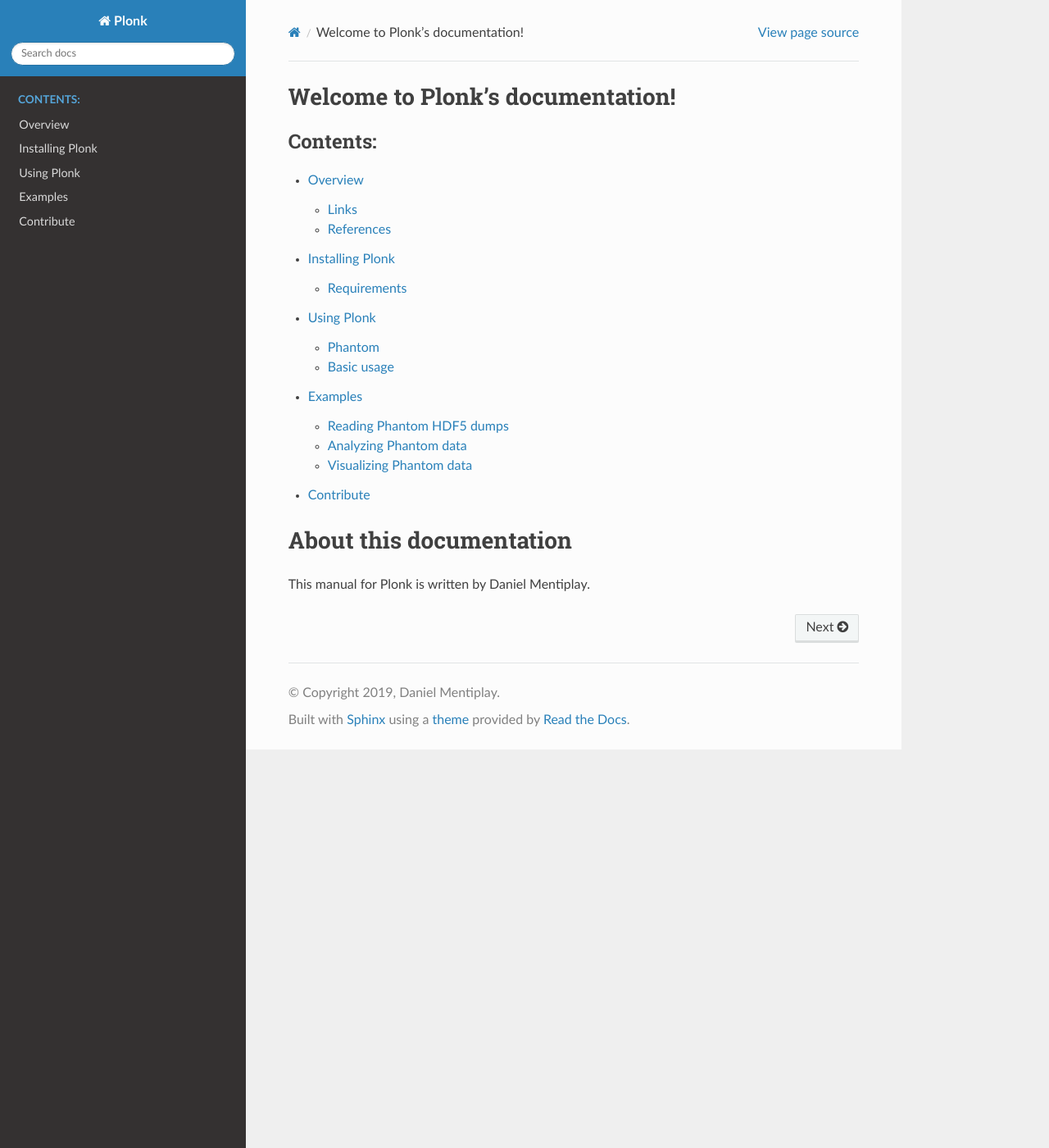
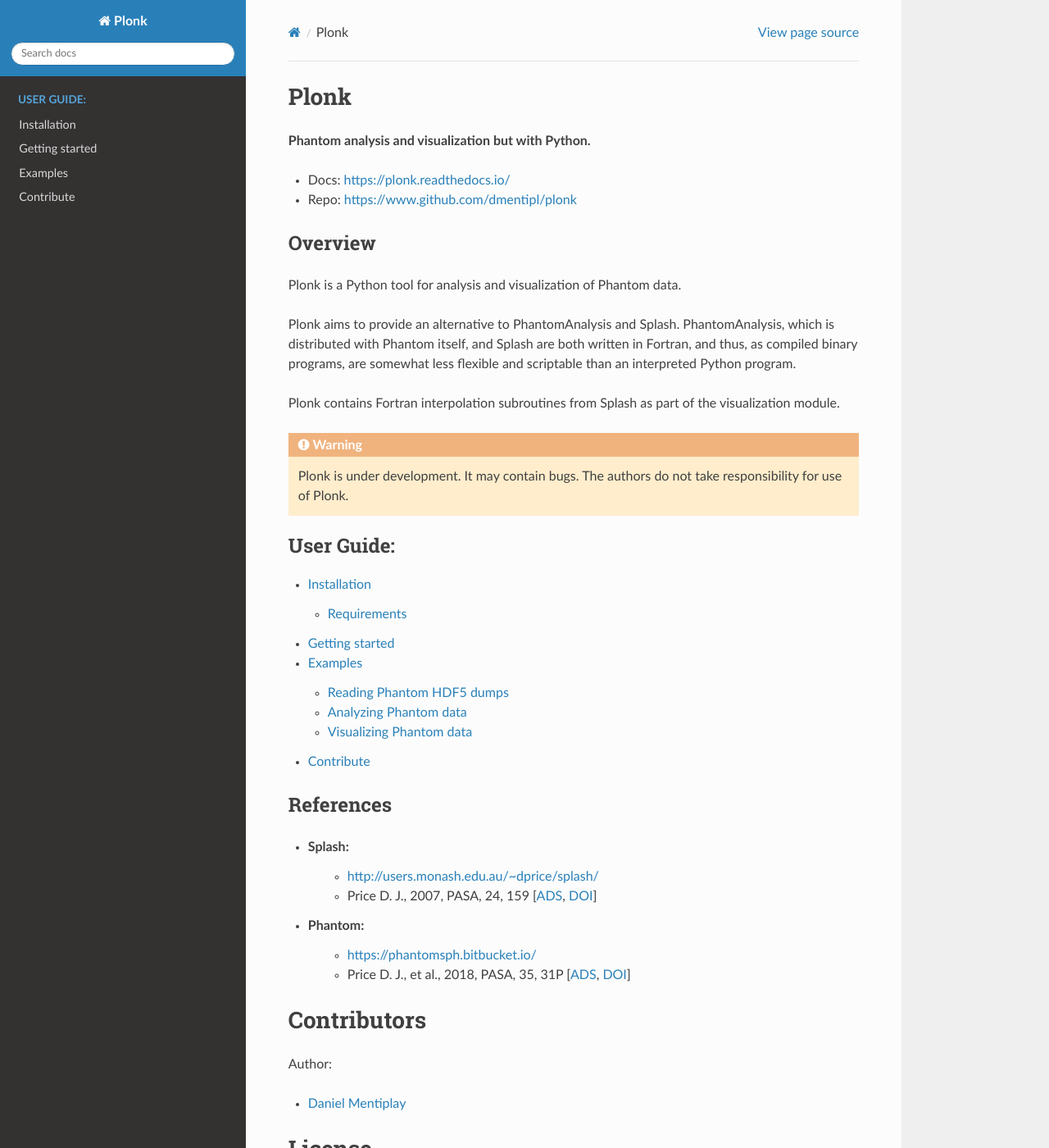
Before and after one commit to dmentipl/plonk, a Sphinx documentation site: the page built from docs/index.rst, in a window 1280 px wide and 1400 px high. Shown: the whole window at 82% size. Built offline with Sphinx 7.4.7 and the Read the Docs theme 2.0.0, drawn with Linux system fonts in a browser that asks for light colours; formulas are drawn with MathJax 3; some of the changed text lies outside the part shown.

```diff
--- a/docs/index.rst
+++ b/docs/index.rst
@@ -3,17 +3,33 @@
    You can adapt this file completely to your liking, but it should at least
    contain the root `toctree` directive.
 
-=================================
-Welcome to Plonk's documentation!
-=================================
+=====
+Plonk
+=====
+
+**Phantom analysis and visualization but with Python.**
+
+* Docs: https://plonk.readthedocs.io/
+* Repo: https://www.github.com/dmentipl/plonk
+
+--------
+Overview
+--------
+
+Plonk is a Python tool for analysis and visualization of Phantom data.
+
+Plonk aims to provide an alternative to PhantomAnalysis and Splash. PhantomAnalysis, which is distributed with Phantom itself, and Splash are both written in Fortran, and thus, as compiled binary programs, are somewhat less flexible and scriptable than an interpreted Python program.
+
+Plonk contains Fortran interpolation subroutines from Splash as part of the visualization module.
+
+.. warning:: Plonk is under development. It may contain bugs. The authors do not take responsibility for use of Plonk.
 
 .. toctree::
    :maxdepth: 2
-   :caption: Contents:
+   :caption: User Guide:
 
-   overview
    installation
-   usage
+   getting-started
    examples
    contributions
 
@@ -21,8 +37,29 @@ Welcome to Plonk's documentation!
    :format: html latex
 ..
 
-========================
-About this documentation
-========================
+----------
+References
+----------
 
-This manual for Plonk is written by Daniel Mentiplay.
+* Splash:
+   * http://users.monash.edu.au/~dprice/splash/
+   * Price D. J., 2007, PASA, 24, 159 [`ADS <http://adsabs.harvard.edu/abs/2007PASA...24..159P>`_, `DOI <http://dx.doi.org/10.1071/AS07022>`_]
+* Phantom:
+   * https://phantomsph.bitbucket.io/
+   * Price D. J., et al., 2018, PASA, 35, 31P [`ADS <http://adsabs.harvard.edu/abs/2018PASA...35...31P>`_, `DOI <https://doi.org/10.1017/pasa.2018.25>`_]
+
+============
+Contributors
+============
+
+Author:
+
+* `Daniel Mentiplay <https://github.com/dmentipl>`_
+
+=======
+License
+=======
+
+Copyright 2019 Daniel Mentiplay and contributors.
+
+Plonk is available under the MIT license. For details see the `LICENSE <https://github.com/dmentipl/plonk/blob/master/LICENSE>`_ file.
```
Also changed, not shown: README.md (+3 -1 lines), docs/contributions.rst (+5 -5 lines), docs/getting-started.rst (added, +13 -0 lines), docs/installation.rst (+8 -4 lines), docs/overview.rst (deleted, +0 -24 lines), docs/usage.rst (deleted, +0 -25 lines).
